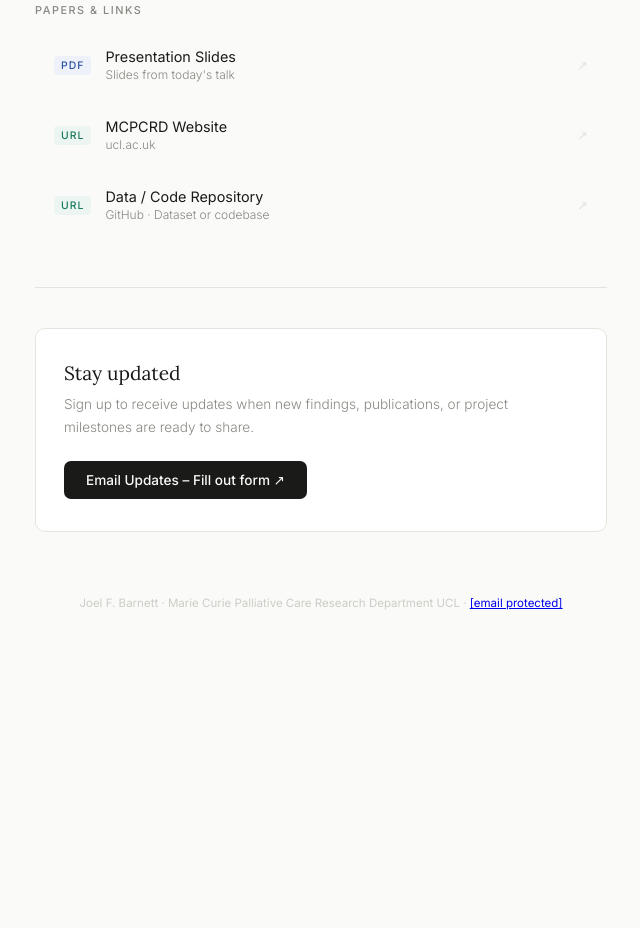
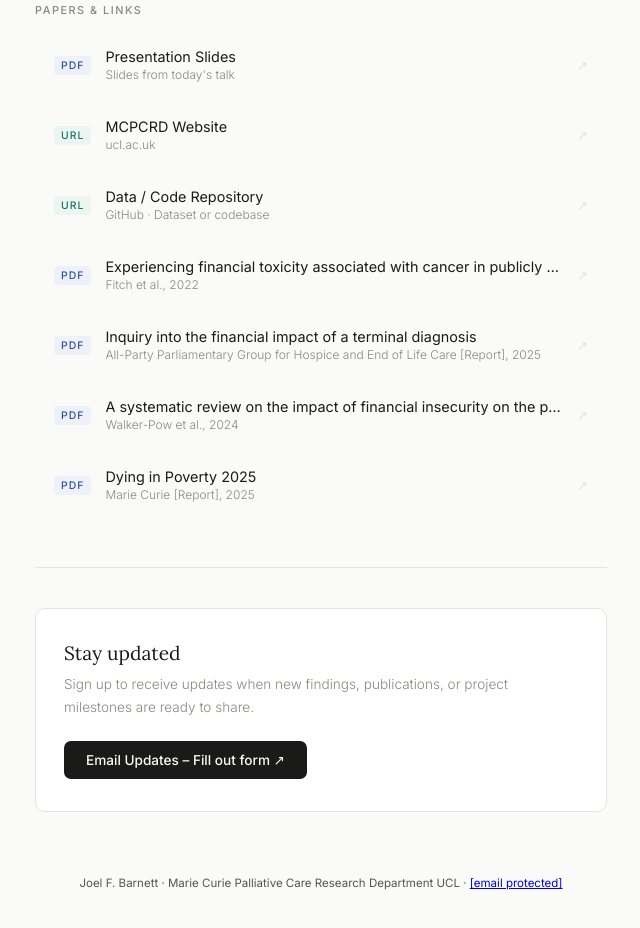
Before and after one commit to Joelfbarnett/Financial-Insecurity-dashboard, a plain HTML site: page index.html in a window 1280 px wide. Shown: the part 482-1410 px from the top of the page, without its empty margins (319-959 px from the left). Before the commit the page ends 1188 px from the top, so only its background shows below. Drawn offline with Linux system fonts and the light colour scheme.

Commit message:
Update index.html

```diff
--- a/index.html
+++ b/index.html
@@ -243,7 +243,7 @@
     footer {
       margin-top: 64px;
       font-size: 0.72rem;
-      color: #ccccc6;
+      color: #555550;
       text-align: center;
       animation: fadeUp 0.6s 0.3s ease both;
     }
@@ -307,6 +307,42 @@
         <span class="resource-arrow">&#x2197;</span>
       </a>
 
+      <a class="resource-card" href="s11764-021-01025-7.pdf" target="_blank" rel="noopener">
+        <span class="resource-type">PDF</span>
+        <div class="resource-info">
+          <div class="resource-title">Experiencing financial toxicity associated with cancer in publicly funded healthcare systems: a systematic review of qualitative studies</div>
+          <div class="resource-meta">Fitch et al., 2022</div>
+        </div>
+        <span class="resource-arrow">&#x2197;</span>
+      </a>
+
+      <a class="resource-card" href="APPG_Report_Final.pdf" target="_blank" rel="noopener">
+        <span class="resource-type">PDF</span>
+        <div class="resource-info">
+          <div class="resource-title">Inquiry into the financial impact of a terminal diagnosis</div>
+          <div class="resource-meta">All-Party Parliamentary Group for Hospice and End of Life Care [Report], 2025</div>
+        </div>
+        <span class="resource-arrow">&#x2197;</span>
+      </a>
+
+      <a class="resource-card" href="10_1177_02692163241257583.pdf" target="_blank" rel="noopener">
+        <span class="resource-type">PDF</span>
+        <div class="resource-info">
+          <div class="resource-title">A systematic review on the impact of financial insecurity on the physical and psychological well-being for people living with terminal illness</div>
+          <div class="resource-meta">Walker-Pow et al., 2024</div>
+        </div>
+        <span class="resource-arrow">&#x2197;</span>
+      </a>
+
+      <a class="resource-card" href="dying-in-poverty-report-2025.pdf" target="_blank" rel="noopener">
+        <span class="resource-type">PDF</span>
+        <div class="resource-info">
+          <div class="resource-title">Dying in Poverty 2025</div>
+          <div class="resource-meta">Marie Curie [Report], 2025</div>
+        </div>
+        <span class="resource-arrow">&#x2197;</span>
+      </a>
+
     </div>
   </section>
 
```
